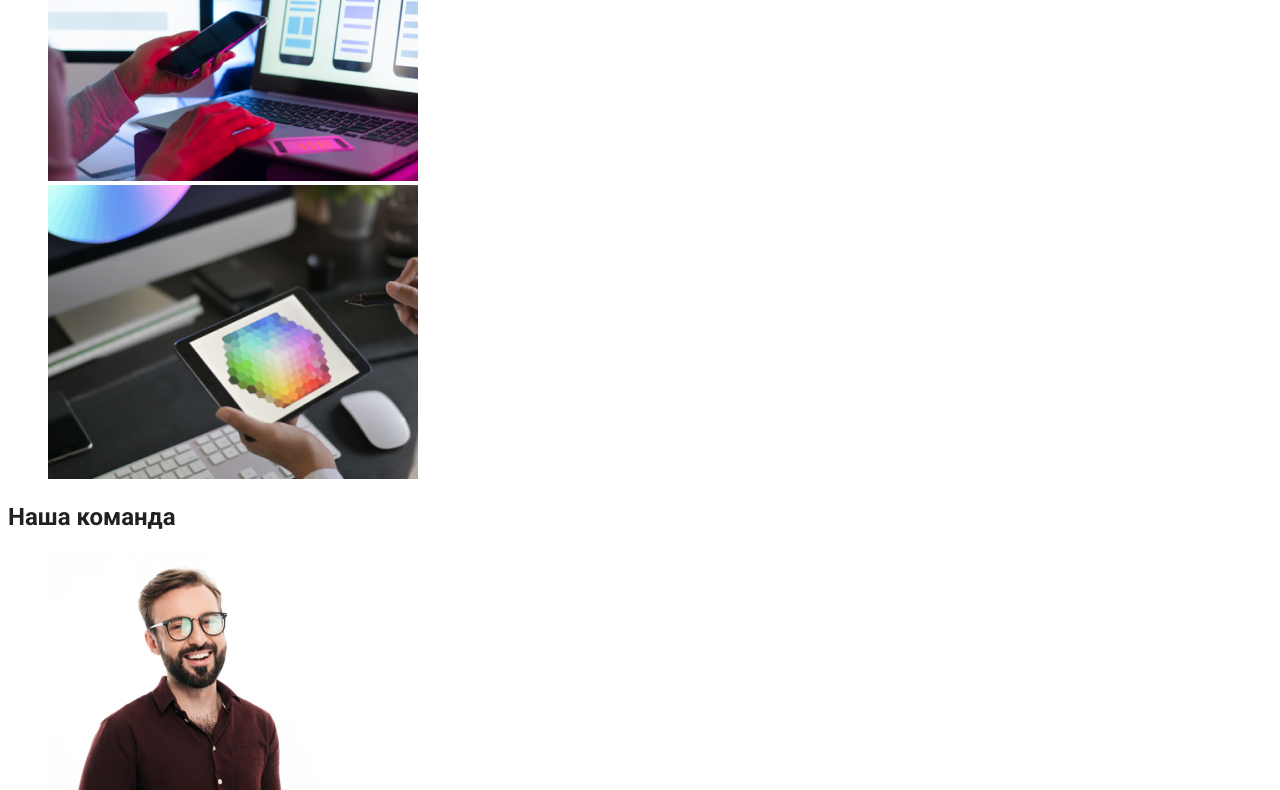
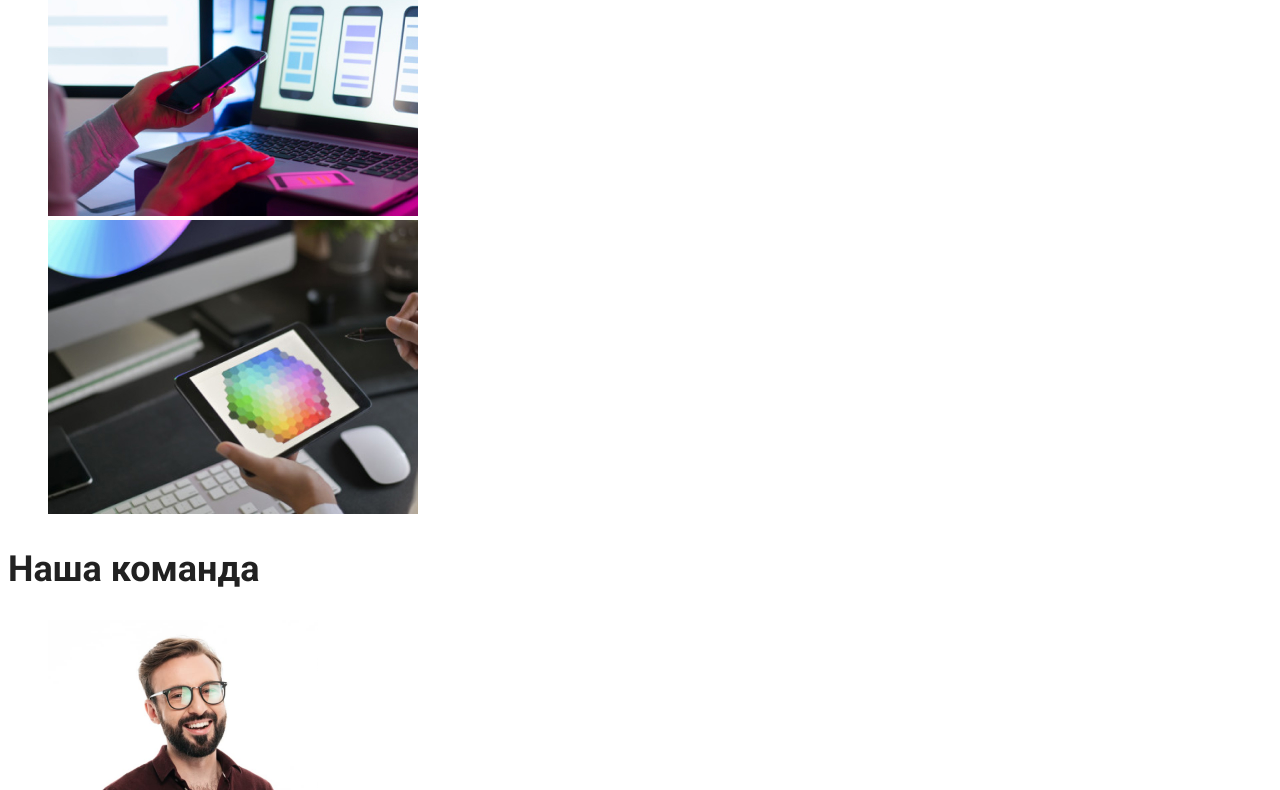
Before and after one commit to Yana16/goit-markup-hw-02, a plain HTML site: page index.html in a window 1280 px wide. Shown: the part 1134-1924 px from the top of the page. Drawn offline with Linux system fonts and the light colour scheme.

Commit message:
correct spell

```diff
--- a/css/styles.css
+++ b/css/styles.css
@@ -152,7 +152,7 @@ body {
     line-height: 1.71;
     letter-spacing: 3%;
 }
-.skills-title .team-title {
+.skills-title, .team-title{
    font-style: 700;
     font-size: 36px;
     line-height: 1.17;
```
